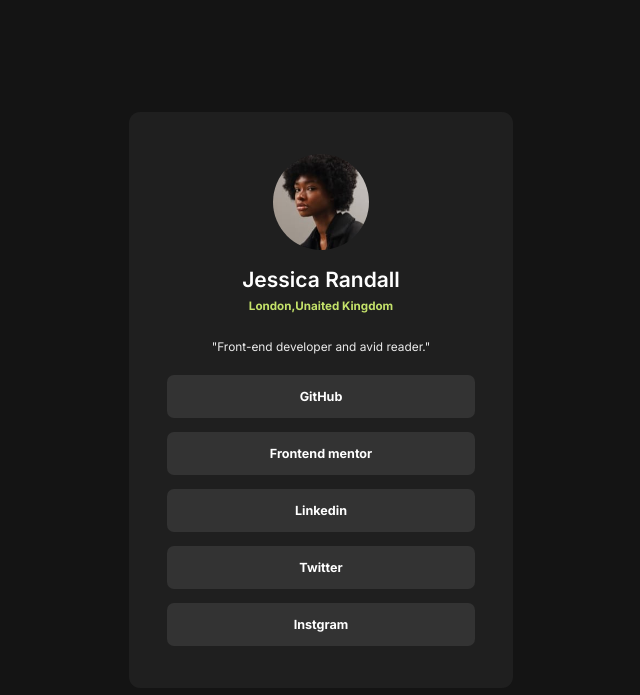
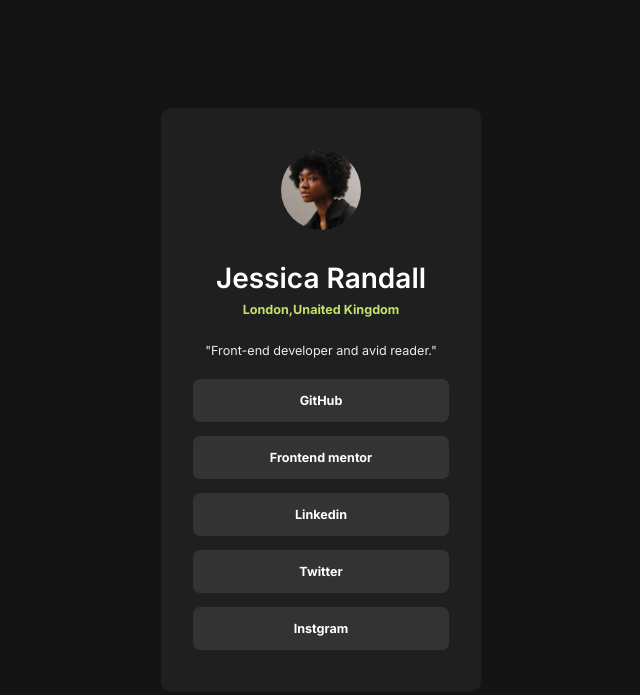
Before and after one commit to Karimwalid/front-end-challenges-02, a plain HTML site: page index.html in a window 1280 px wide. Shown: the whole page, without its empty margins (319-959 px from the left). Drawn offline with Linux system fonts and the light colour scheme.

Commit message:
upd-width

```diff
--- a/design/style.css
+++ b/design/style.css
@@ -19,34 +19,35 @@ body{
 }
 .items{
     transition: 0.8s;
-    width: 30%;
+    width: 25%;
     text-align: center;
     border-radius: 0.8rem;
     background-color:hsl(0, 0%, 12%);
 }
 .profile-header img{
     margin-top: 3rem;
+    margin-bottom: 1rem;
     width: 25%;
     border-radius: 50%;
 
 }
 .profile-header h2{
     margin-top: 1rem ;
-    font-size: 1.5rem;
+    font-size: 2rem;
     font-weight: 600;
     color: hsl(0, 0%, 100%);
 }
 .profile-header h3 {
 
     margin-top: 0.5rem;
-    font-size: 0.83rem;
+    font-size: 0.9rem;
     font-weight: 700;
     color: hsl(75, 67%, 65%);
 }
 .profile-header p {
     margin: 1rem 0;
     color: hsl(0, 0%, 92%);
-    font-size: 0.85rem;
+    font-size: 0.9rem;
     margin-top: 1.8rem;
 }
 
```
